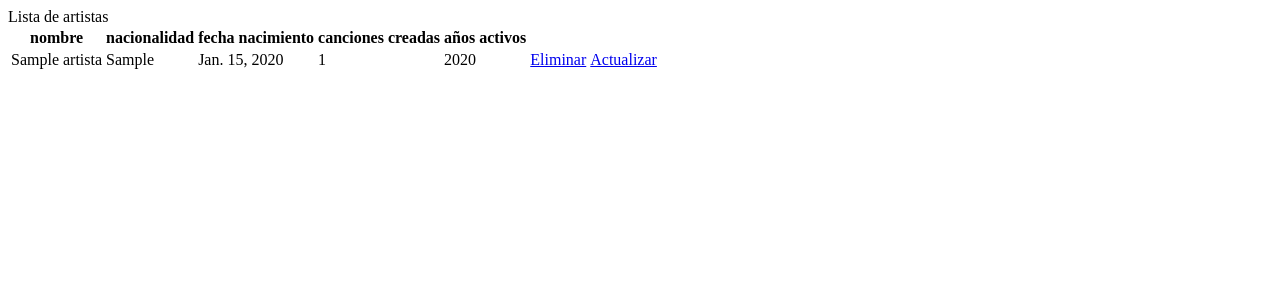
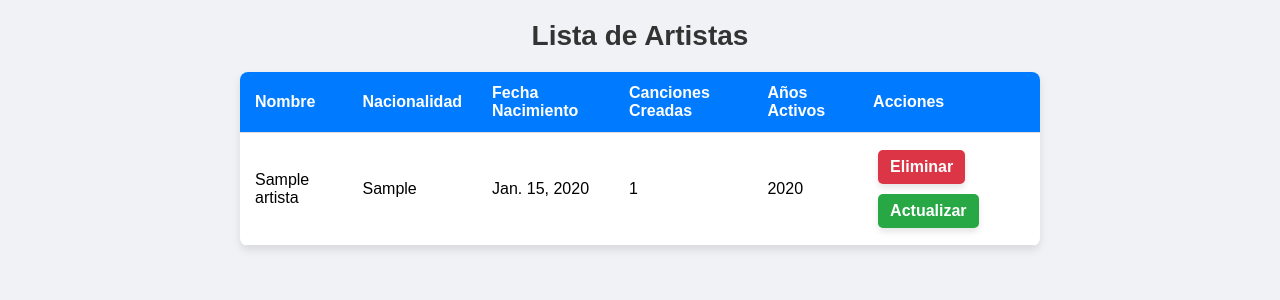
Before and after one commit to SebastianOjeda23/Artistas, a Django app: page /lista/ in a window 1280 px wide. Shown: the top 300 px of the page. Run offline with Django 3.2, Linux system fonts and the light colour scheme; tables that the repository leaves empty hold one stand-in row (values such as "Sample post").

Commit message:
diseño
se agrego un diseño visualmente apelable

```diff
--- a/Artistas/settings.py
+++ b/Artistas/settings.py
@@ -125,6 +125,8 @@ USE_TZ = True
 
 STATIC_URL = '/static/'
 
+
+STATICFILES_DIRS = [os.path.join(BASE_DIR,('static'))]
 # Default primary key field type
 # https://docs.djangoproject.com/en/3.2/ref/settings/#default-auto-field
 
--- a/static/css/style.css
+++ b/static/css/style.css
@@ -0,0 +1,122 @@
+/* General Styles */
+body {
+    font-family: Arial, sans-serif;
+    background-color: #f0f2f5;
+    display: flex;
+    flex-direction: column;
+    align-items: center;
+    margin: 0;
+    padding: 20px;
+}
+
+.title {
+    font-size: 28px;
+    font-weight: bold;
+    color: #333;
+    margin-bottom: 20px;
+    text-align: center;
+}
+
+/* Index Page Styles */
+.nav-link {
+    display: block;
+    width: 200px;
+    padding: 12px;
+    margin: 10px 0;
+    text-align: center;
+    color: #fff;
+    background-color: #007bff;
+    text-decoration: none;
+    font-weight: bold;
+    border-radius: 5px;
+    transition: background-color 0.3s;
+}
+
+.nav-link:hover {
+    background-color: #0056b3;
+}
+
+/* Table Styles for Lista Page */
+table {
+    width: 100%;
+    max-width: 800px;
+    border-collapse: collapse;
+    background-color: #fff;
+    box-shadow: 0 4px 8px rgba(0, 0, 0, 0.1);
+    border-radius: 8px;
+    overflow: hidden;
+}
+
+thead {
+    background-color: #007bff;
+    color: #fff;
+}
+
+th, td {
+    padding: 12px 15px;
+    text-align: left;
+    border-bottom: 1px solid #ddd;
+}
+
+tbody tr:hover {
+    background-color: #f1f1f1;
+}
+
+.no-artists {
+    margin-top: 20px;
+    font-size: 18px;
+    color: #666;
+}
+
+/* Button Styles for Actions */
+.btn {
+    padding: 8px 12px;
+    margin: 5px;
+    color: #fff;
+    border-radius: 5px;
+    text-decoration: none;
+    font-weight: bold;
+    transition: background-color 0.3s;
+}
+
+.btn.delete {
+    background-color: #dc3545;
+}
+
+.btn.delete:hover {
+    background-color: #c82333;
+}
+
+.btn.update {
+    background-color: #28a745;
+}
+
+.btn.update:hover {
+    background-color: #218838;
+}
+
+a {
+    display: inline-block;
+    padding: 12px 24px;
+    margin: 10px 0;
+    color: #fff;
+    background-color: #4CAF50; /* Color verde */
+    font-size: 16px;
+    font-weight: bold;
+    text-align: center;
+    text-decoration: none;
+    border-radius: 8px;
+    box-shadow: 0 4px 6px rgba(0, 0, 0, 0.1);
+    transition: background-color 0.3s, transform 0.3s, box-shadow 0.3s;
+}
+
+a:hover {
+    background-color: #45a049; /* Color verde oscuro al hacer hover */
+    transform: translateY(-3px); /* Leve elevación */
+    box-shadow: 0 6px 10px rgba(0, 0, 0, 0.15);
+}
+
+a:active {
+    transform: translateY(0); /* Elimina elevación al hacer clic */
+    box-shadow: 0 4px 6px rgba(0, 0, 0, 0.1);
+}
--- a/templates/ArtistaApp/lista.html
+++ b/templates/ArtistaApp/lista.html
@@ -1,39 +1,44 @@
 <!DOCTYPE html>
+{% load static %}
 <html lang="en">
 <head>
     <meta charset="UTF-8">
     <meta name="viewport" content="width=device-width, initial-scale=1.0">
-    <title>Document</title>
+    <title>Lista de Artistas</title>
+    <link rel="stylesheet" href="{% static 'css/style.css' %}">
 </head>
 <body>
-    <div>Lista de artistas</div>
+    <div class="title">Lista de Artistas</div>
     {% if artistas %}
     <table>
         <thead>
             <tr>
-                <th>nombre</th>
-                <th>nacionalidad</th>
-                <th>fecha nacimiento</th>
-                <th>canciones creadas</th>
-                <th>años activos</th>
+                <th>Nombre</th>
+                <th>Nacionalidad</th>
+                <th>Fecha Nacimiento</th>
+                <th>Canciones Creadas</th>
+                <th>Años Activos</th>
+                <th>Acciones</th>
             </tr>
         </thead>
         <tbody>
             {% for artista in artistas %}
             <tr>
-                <td>{{ artista.nombre_artista}}</td>
-                <td>{{ artista.nacionalidad}}</td>
+                <td>{{ artista.nombre_artista }}</td>
+                <td>{{ artista.nacionalidad }}</td>
                 <td>{{ artista.fechanacimiento }}</td>
-                <td>{{ artista.cancionescreada}}</td>
-                <td>{{ artista.aniosactivo}}</td>
-                <td><a href="../eliminarArtista/{{artista.id}}">Eliminar</a></td>
-                <td><a href="../actualizarArtista/{{artista.id}}">Actualizar</a></td>
+                <td>{{ artista.cancionescreada }}</td>
+                <td>{{ artista.aniosactivo }}</td>
+                <td>
+                    <a href="../eliminarArtista/{{artista.id}}" class="btn delete">Eliminar</a>
+                    <a href="../actualizarArtista/{{artista.id}}" class="btn update">Actualizar</a>
+                </td>
             </tr>
             {% endfor %}
         </tbody>
     </table>
     {% else %}
-    <div>
+    <div class="no-artists">
         <strong>No se encontraron artistas</strong>
     </div>
     {% endif %}
```
Also changed, not shown: templates/ArtistaApp/index.html (+6 -3 lines).
